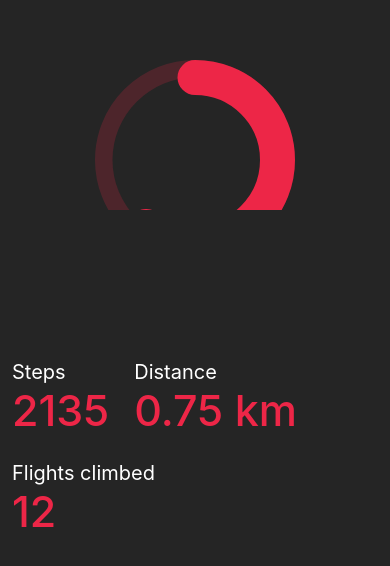
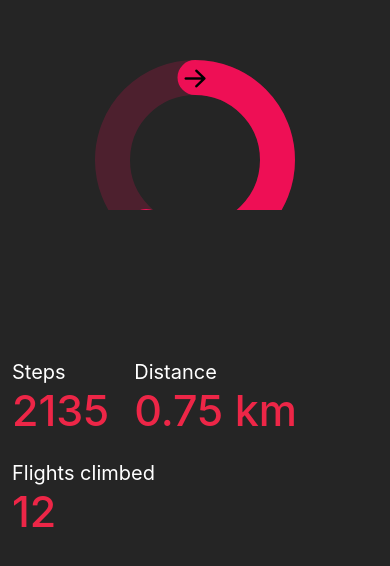
Before and after one commit to kubat1611/Krokomierz, a React Native app in the folder Krokomierz/: screen / in a window 390 px wide. Shown: the part 124-690 px from the top of the page. Built offline with nearby package versions, Linux system fonts and the light colour scheme.

Commit message:
Progress Ring Animations

```diff
--- a/Krokomierz/package.json
+++ b/Krokomierz/package.json
@@ -13,7 +13,8 @@
     "expo-status-bar": "~2.0.1",
     "react": "18.3.1",
     "react-native": "0.76.7",
-    "react-native-svg": "15.8.0"
+    "react-native-svg": "15.8.0",
+    "react-native-reanimated": "~3.16.1"
   },
   "devDependencies": {
     "@babel/core": "^7.25.2",
--- a/Krokomierz/src/components/ProgressRing.tsx
+++ b/Krokomierz/src/components/ProgressRing.tsx
@@ -1,49 +1,80 @@
-import { View, Text } from 'react-native'
-import React from 'react'
-import { Svg, Circle } from 'react-native-svg'
+import { View } from 'react-native';
+import SVG, { Circle, CircleProps } from 'react-native-svg';
+import Animated, {
+  useAnimatedProps,
+  useSharedValue,
+  withTiming,
+} from 'react-native-reanimated';
+import { useEffect } from 'react';
+import { AntDesign } from '@expo/vector-icons';
 
-type ProgressRingProps = {
-    radius?: number;
-    strokeWidth?: number;
-    progress : number;
-}
+const AnimatedCircle = Animated.createAnimatedComponent(Circle);
 
-const color = '#ed2647';
+type RingProgressProps = {
+  radius?: number;
+  strokeWidth?: number;
+  progress: number;
+};
 
-const ProgressRing = ({radius = 100, strokeWidth = 35, progress}: ProgressRingProps) => {
-    const innerRadius = radius - strokeWidth / 2;
-    const circumference = 2 * Math.PI * innerRadius;
+const color = '#EE0F55';
+
+const RingProgress = ({
+  radius = 100,
+  strokeWidth = 35,
+  progress,
+}: RingProgressProps) => {
+  const innerRadius = radius - strokeWidth / 2;
+  const circumference = 2 * Math.PI * innerRadius;
+
+  const fill = useSharedValue(0);
+
+  useEffect(() => {
+    fill.value = withTiming(progress, { duration: 1500 });
+  }, [progress]);
+
+  const animatedProps = useAnimatedProps(() => ({
+    strokeDasharray: [circumference * fill.value, circumference],
+  }));
+
+  const circleDefaultProps: CircleProps = {
+    r: innerRadius,
+    cx: radius,
+    cy: radius,
+    originX: radius,
+    originY: radius,
+    strokeWidth: strokeWidth,
+    stroke: color,
+    strokeLinecap: 'round',
+    rotation: '-90',
+    fill: 'transparent',
+  };
 
   return (
-    <View style={{width:radius*2, height:radius*2, alignSelf:'center'}}>
-        <Svg>
-            {/* background */}
-            <Circle
-            cx={radius}
-            cy={radius}
-            r={innerRadius}
-            strokeWidth={strokeWidth}
-            stroke={color}
-            opacity={0.2}
-            />
-            {/* foreground */}
+    <View
+      style={{
+        width: radius * 2,
+        height: radius * 2,
+        alignSelf: 'center',
+      }}
+    >
+      <SVG>
+        {/* Background */}
+        <Circle {...circleDefaultProps} opacity={0.2}/>
+        {/* Foreground */}
+        <AnimatedCircle animatedProps={animatedProps} {...circleDefaultProps} />
+      </SVG>
+      <AntDesign
+        name="arrowright"
+        size={strokeWidth * 0.8}
+        color="black"
+        style={{
+          position: 'absolute',
+          alignSelf: 'center',
+          top: strokeWidth * 0.1,
+        }}
+      />
+    </View>
+  );
+};
 
-            <Circle
-            r={innerRadius}
-            cx={radius}
-            cy={radius}
-            originX={radius}
-            originY={radius}
-            fill={'#252525'}
-            strokeWidth={strokeWidth}
-            stroke={color}
-            strokeDasharray={[circumference * progress, circumference]}
-            strokeLinecap='round'
-            rotation={-90}
-            />
-        </Svg>
-    </View>
-  )
-}
-
-export default ProgressRing
+export default RingProgress;
```
